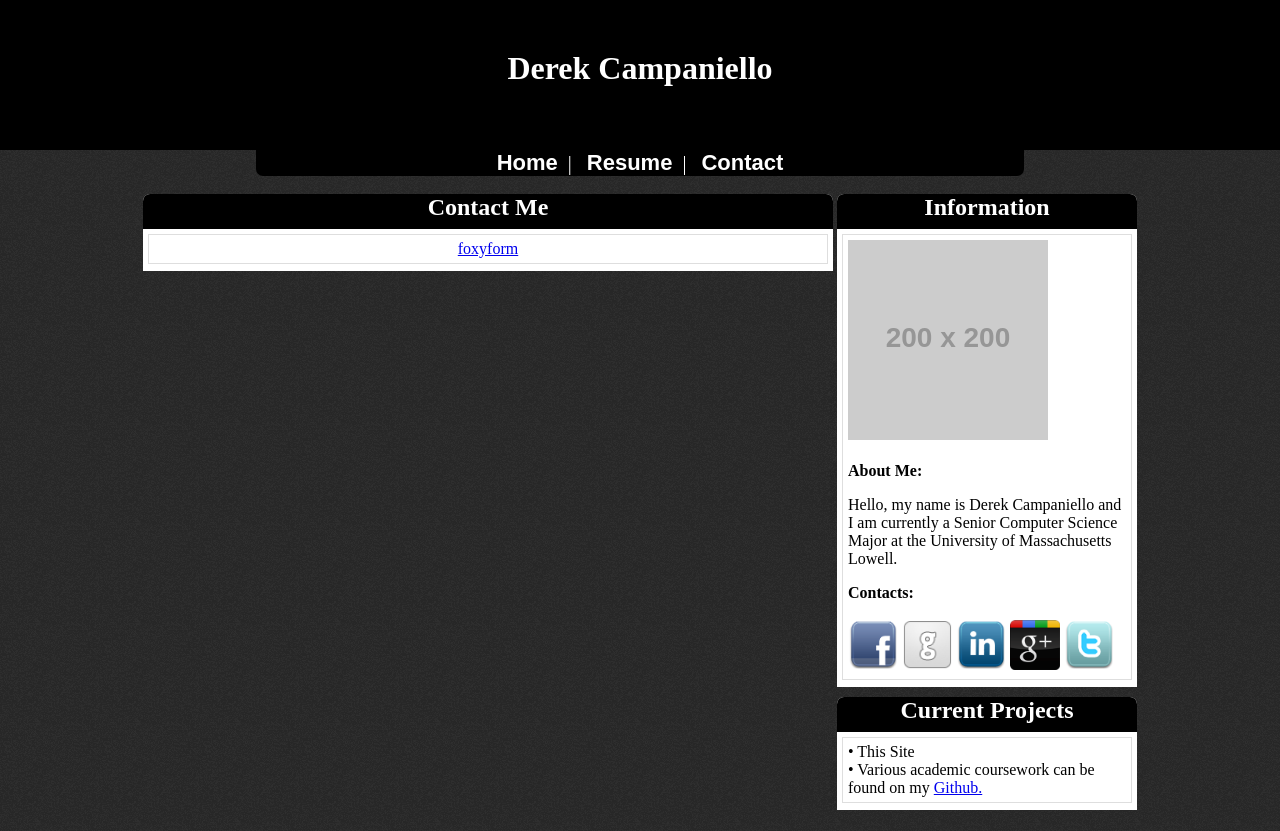
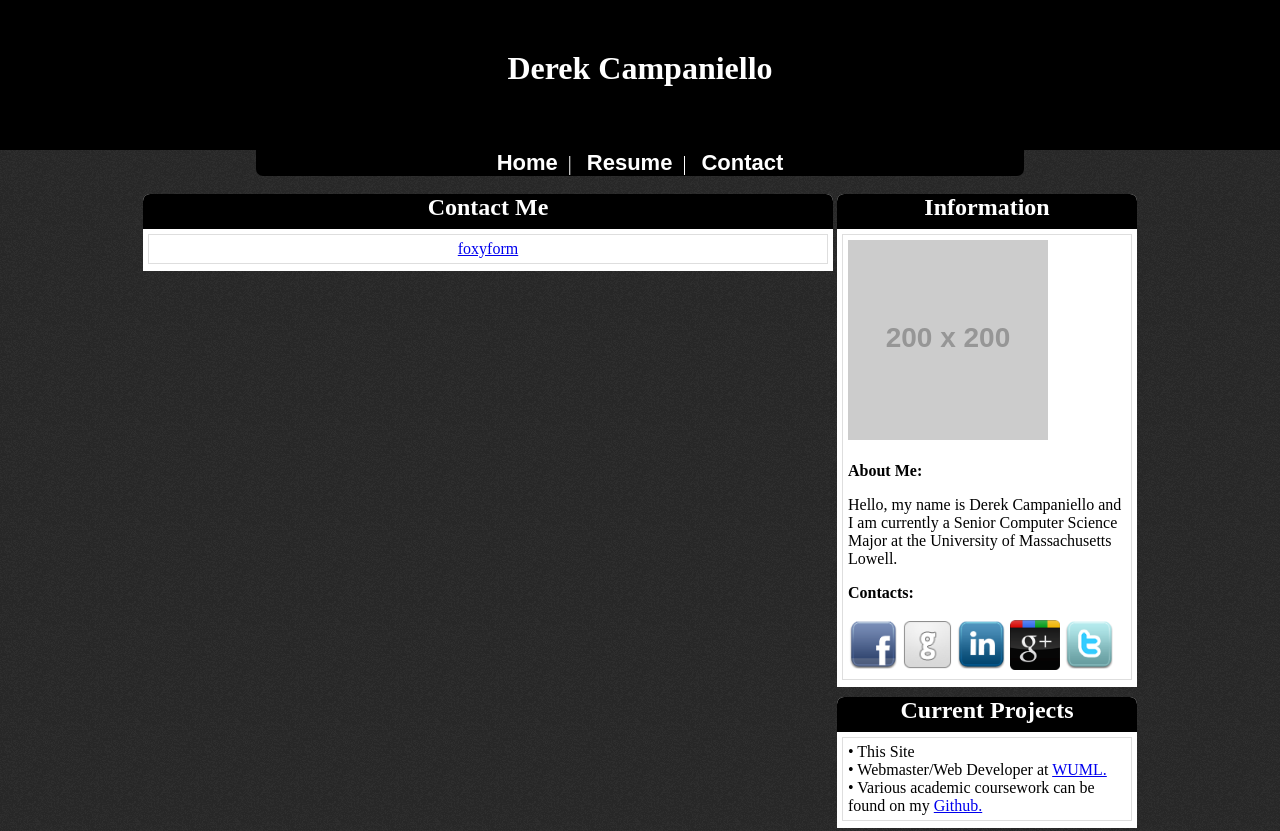
Before and after one commit to puzzledplane/My-Site, a plain HTML site: page contact.html in a window 1280 px wide. Shown: the top 831 px of the page. Drawn offline with Linux system fonts and the light colour scheme; placeholder pictures from the web are drawn by us.

Commit message:
Added Current Project
Added Current Project

```diff
--- a/contact.html
+++ b/contact.html
@@ -71,6 +71,8 @@
 								<li class="box">
 								• This Site
 								<br/>
+								• Webmaster/Web Developer at <a href="http://wuml.org" target="_blank">WUML.</a>
+								<br/>
 								• Various academic coursework can be found on my <a href="https://github.com/puzzledplane" target="_blank">Github.</a>
 								</li>
 							</ul>
```
Also changed, not shown: index.html (+2 -0 lines), resume.html (+2 -0 lines).
